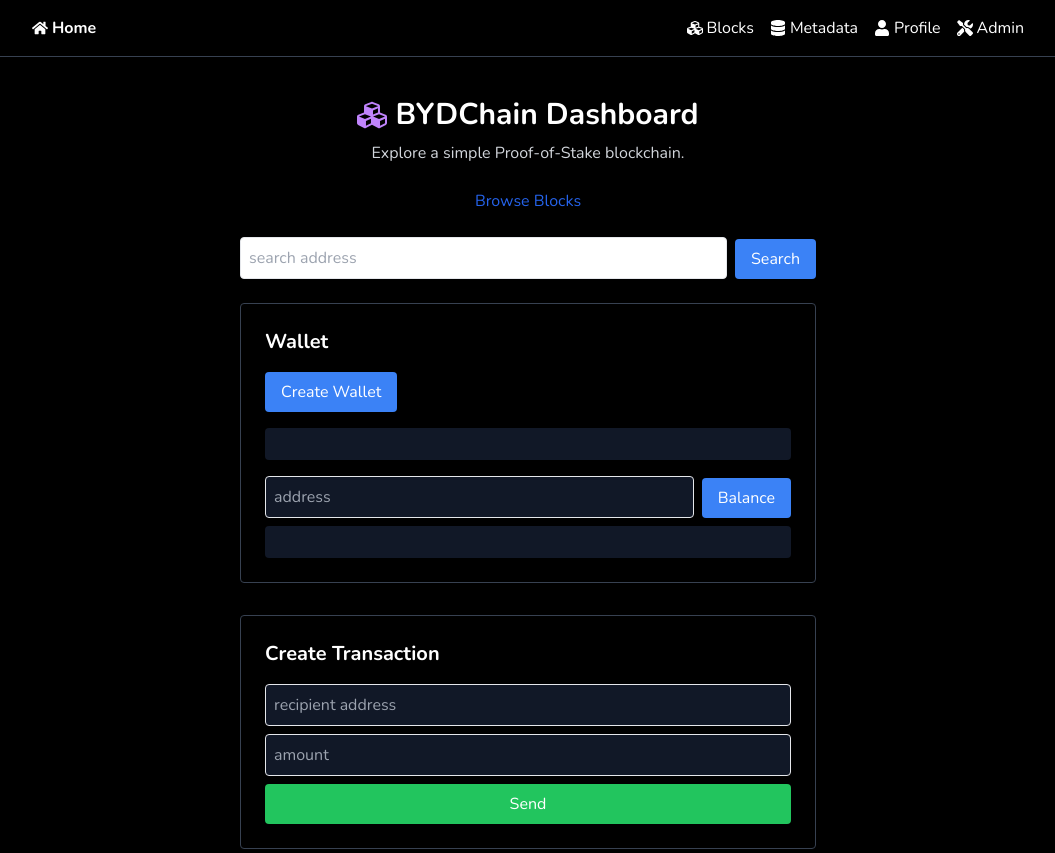
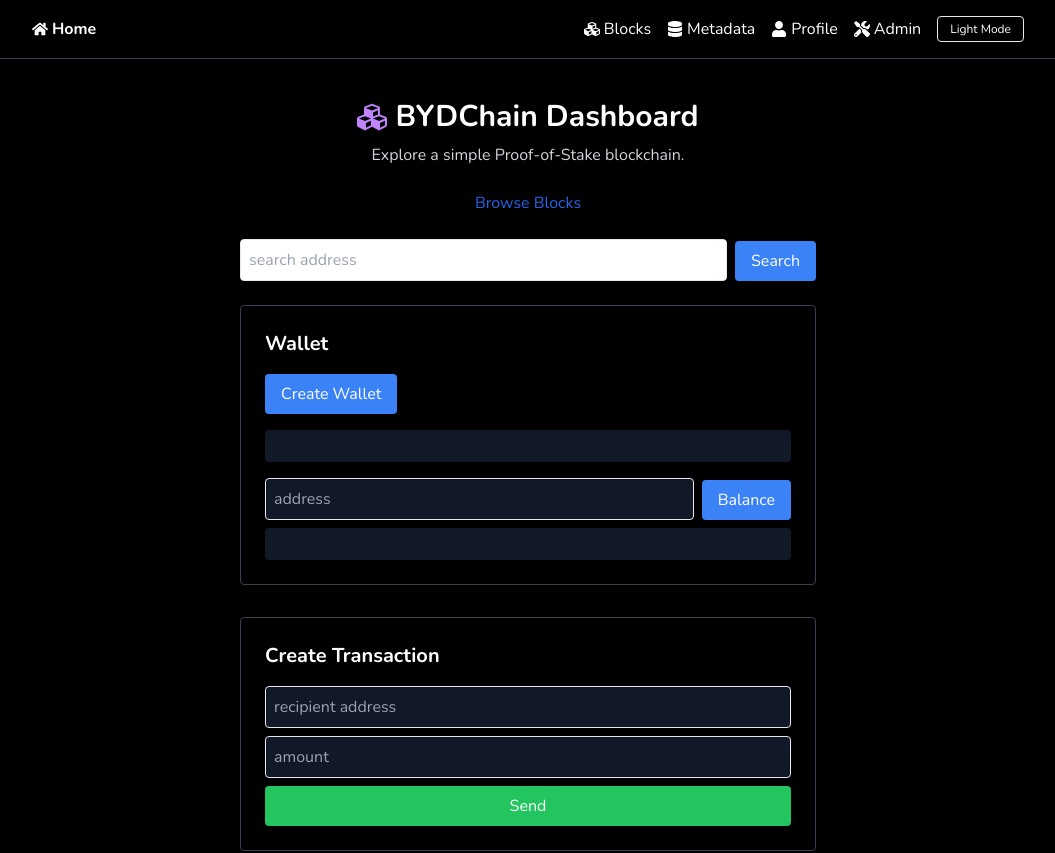
Before and after one commit to edinsoncs/suni-coin, a Next.js app: page / in a window 1280 px wide. Shown: the top 853 px of the page, without its empty margins (112-1167 px from the left). Built offline with nearby package versions, Linux system fonts and the light colour scheme; no server answers.

Commit message:
feat(ui): add theme toggle and modal

```diff
--- a/components/Layout.js
+++ b/components/Layout.js
@@ -1,5 +1,6 @@
 import Link from 'next/link';
 import { FaHome, FaCubes, FaUser, FaDatabase, FaTools } from 'react-icons/fa';
+import ThemeToggle from './ThemeToggle';
 
 export default function Layout({ children }) {
   return (
@@ -22,6 +23,7 @@ export default function Layout({ children }) {
             <Link href="/admin" className="hover:underline flex items-center gap-1">
               <FaTools /> Admin
             </Link>
+            <ThemeToggle />
           </div>
         </nav>
       </header>
--- /dev/null
+++ b/components/Modal.js
@@ -0,0 +1,27 @@
+import { useEffect } from 'react';
+
+export default function Modal({ open, onClose, children }) {
+  useEffect(() => {
+    function esc(e) {
+      if (e.key === 'Escape') onClose();
+    }
+    if (open) document.addEventListener('keydown', esc);
+    return () => document.removeEventListener('keydown', esc);
+  }, [open, onClose]);
+
+  if (!open) return null;
+
+  return (
+    <div className="fixed inset-0 flex items-center justify-center bg-black bg-opacity-50 z-50">
+      <div className="bg-gray-800 p-6 rounded shadow max-w-lg w-full relative">
+        <button
+          onClick={onClose}
+          className="absolute top-2 right-2 text-gray-400 hover:text-white"
+        >
+          &times;
+        </button>
+        {children}
+      </div>
+    </div>
+  );
+}
--- /dev/null
+++ b/components/ThemeContext.js
@@ -0,0 +1,28 @@
+import { createContext, useContext, useEffect, useState } from 'react';
+
+const ThemeContext = createContext();
+
+export function ThemeProvider({ children }) {
+  const [theme, setTheme] = useState('dark');
+
+  useEffect(() => {
+    const stored = localStorage.getItem('theme');
+    if (stored) setTheme(stored);
+  }, []);
+
+  useEffect(() => {
+    document.documentElement.classList.remove('light', 'dark');
+    document.documentElement.classList.add(theme);
+    localStorage.setItem('theme', theme);
+  }, [theme]);
+
+  return (
+    <ThemeContext.Provider value={{ theme, setTheme }}>
+      {children}
+    </ThemeContext.Provider>
+  );
+}
+
+export function useTheme() {
+  return useContext(ThemeContext);
+}
--- /dev/null
+++ b/components/ThemeToggle.js
@@ -0,0 +1,18 @@
+import { useTheme } from './ThemeContext';
+
+export default function ThemeToggle() {
+  const { theme, setTheme } = useTheme();
+
+  function toggle() {
+    setTheme(theme === 'dark' ? 'light' : 'dark');
+  }
+
+  return (
+    <button
+      onClick={toggle}
+      className="px-3 py-1 border rounded text-xs hover:bg-gray-700"
+    >
+      {theme === 'dark' ? 'Light' : 'Dark'} Mode
+    </button>
+  );
+}
--- a/pages/_app.js
+++ b/pages/_app.js
@@ -1,9 +1,12 @@
 import Layout from '../components/Layout';
+import { ThemeProvider } from '../components/ThemeContext';
 
 export default function App({ Component, pageProps }) {
   return (
-    <Layout>
-      <Component {...pageProps} />
-    </Layout>
+    <ThemeProvider>
+      <Layout>
+        <Component {...pageProps} />
+      </Layout>
+    </ThemeProvider>
   );
 }
--- a/pages/_document.js
+++ b/pages/_document.js
@@ -10,7 +10,10 @@ export default function Document() {
           rel="stylesheet"
         />
       </Head>
-      <body className="bg-black text-white" style={{ fontFamily: 'Nunito, Raleway, sans-serif' }}>
+      <body
+        className="bg-white text-black dark:bg-black dark:text-white"
+        style={{ fontFamily: 'Nunito, Raleway, sans-serif' }}
+      >
         <Main />
         <NextScript />
       </body>
--- a/pages/index.js
+++ b/pages/index.js
@@ -1,5 +1,6 @@
 import { useState, useEffect } from 'react';
 import { FaCubes } from 'react-icons/fa';
+import Modal from '../components/Modal';
 import { useRouter } from 'next/router';
 
 const API_BASE = 'http://localhost:8000';
@@ -23,6 +24,7 @@ export default function Home() {
   const [hashInput, setHashInput] = useState('');
   const [blockInfo, setBlockInfo] = useState(null);
   const [searchAddress, setSearchAddress] = useState('');
+  const [showTxModal, setShowTxModal] = useState(false);
 
   useEffect(() => {
     refreshBlocks();
@@ -55,6 +57,7 @@ export default function Home() {
     });
     const json = await res.json();
     setTransactionResult(json);
+    setShowTxModal(true);
     if (json.id) {
       const infoRes = await fetch(`${API_BASE}/api/transaction/${json.id}`);
       if (infoRes.ok) {
@@ -145,25 +148,24 @@ export default function Home() {
           <input value={amount} onChange={e => setAmount(e.target.value)} type="number" placeholder="amount" className="border p-2 rounded bg-gray-900 text-gray-100" />
           <button onClick={sendTransaction} className="px-4 py-2 bg-green-500 text-white rounded">Send</button>
         </div>
+        <Modal open={showTxModal} onClose={() => setShowTxModal(false)}>
           {transactionResult && (
-          <div className="mt-4 bg-gray-900 p-4 rounded">
-            <p className="mb-2">Transaction submitted.</p>
-            <p>
-              ID:{' '}
-              <a
-                href={`/tx/${transactionResult.id}`}
-                className="text-blue-400 underline"
-              >
+            <div>
+              <h3 className="text-lg font-semibold mb-2">Transaction Submitted</h3>
+              <p className="mb-2">
+                ID{' '}
+                <a href={`/tx/${transactionResult.id}`} className="text-blue-400 underline">
                   {transactionResult.id}
                 </a>
               </p>
               {transactionInfo && (
-              <pre className="mt-2 overflow-auto">
+                <pre className="bg-gray-900 p-2 rounded overflow-auto">
                   {JSON.stringify(transactionInfo, null, 2)}
                 </pre>
               )}
             </div>
           )}
+        </Modal>
       </section>
 
       <section className="mb-8 max-w-xl mx-auto bg-black border border-gray-700 p-6 rounded shadow">
```
Lines whose indentation alone changed are shown as unchanged.
